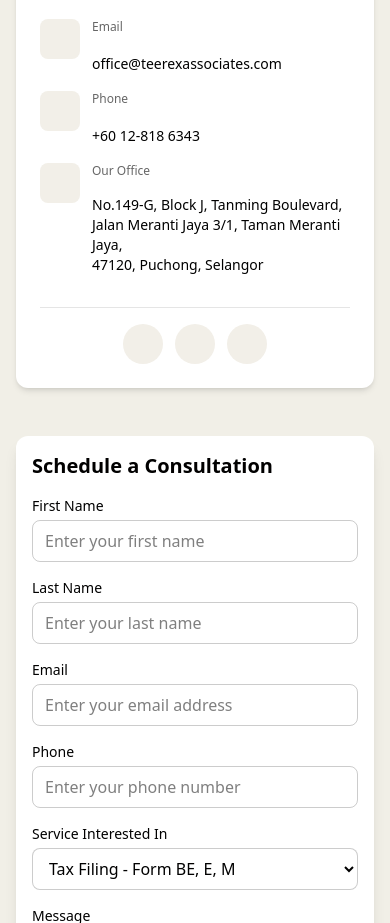
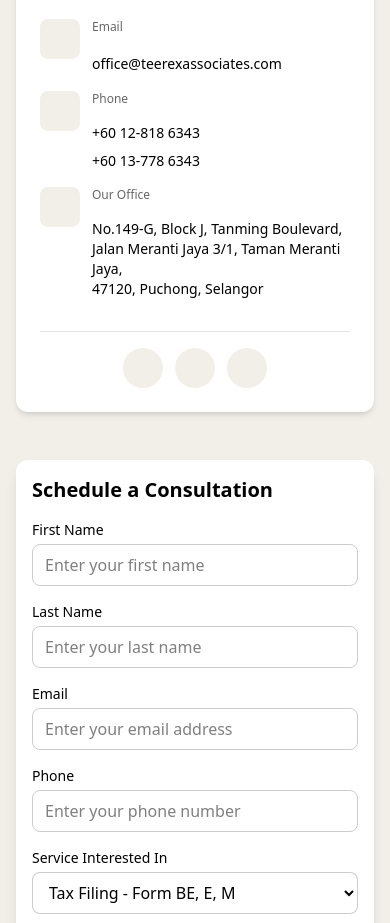
Before and after one commit to jasonlow2307/teerex, a React (Vite) app: page / in a window 390 px wide. Shown: the part 5020-5943 px from the top of the page. Built offline with nearby package versions, Linux system fonts and the light colour scheme; some icons are missing.

Commit message:
chore: added new phone number

```diff
--- a/src/App.tsx
+++ b/src/App.tsx
@@ -393,12 +393,20 @@ function App() {
                     <p className="text-xs md:text-sm font-medium text-black/60 mb-1">
                       {t("common.phone")}
                     </p>
+                    <div className="flex flex-col gap-2">
                       <a
                         href="tel:+60128186343"
                         className="text-sm md:text-base hover:underline"
                       >
                         +60 12-818 6343
                       </a>
+                      <a
+                        href="tel:+60137786343"
+                        className="text-sm md:text-base hover:underline"
+                      >
+                        +60 13-778 6343
+                      </a>
+                    </div>
                   </div>
                 </div>
 
--- a/src/pages/Contact.tsx
+++ b/src/pages/Contact.tsx
@@ -95,12 +95,20 @@ const Contact = () => {
                     <p className="text-xs md:text-sm font-medium text-black/60 mb-1">
                       {t("common.phone")}
                     </p>
+                    <div className="flex flex-col gap-2">
                       <a
                         href="tel:+60128186343"
                         className="text-sm md:text-base hover:underline"
                       >
                         +60 12-818 6343
                       </a>
+                      <a
+                        href="tel:+60137786343"
+                        className="text-sm md:text-base hover:underline"
+                      >
+                        +60 13-778 6343
+                      </a>
+                    </div>
                   </div>
                 </div>
 
```
Lines whose indentation alone changed are shown as unchanged.
